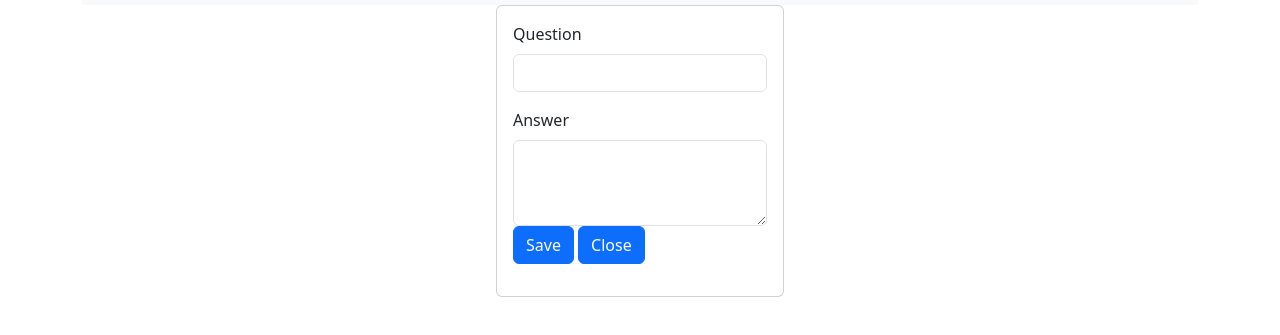
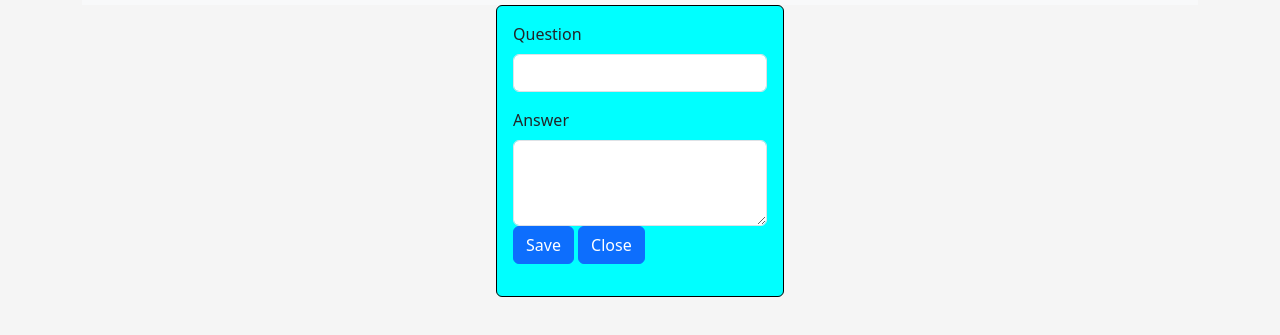
Before and after one commit to sjaworowicz/Flashcards, a plain HTML site: page index.html in a window 1280 px wide. Shown: the part 51-386 px from the top of the page. Drawn offline with nearby package versions, Linux system fonts and the light colour scheme.

Commit message:
styled a bit now functionality

```diff
--- a/css/style.css
+++ b/css/style.css
@@ -1,11 +1,8 @@
-.container {
-    display: flex;
-    justify-content: space-between;
-flex-direction: row;
-flex-wrap: wrap;
+body{
+    background-color: whitesmoke;
   }
 
-  .card {
-    background-color: blue;
+.card{
+    background-color: aqua;
     border: #000000 solid 1px;
   }
--- a/index.html
+++ b/index.html
@@ -5,7 +5,7 @@
     <meta name="viewport" content="width=device-width, initial-scale=1">
     <title>Flashcards</title>
     <link href="https://cdn.jsdelivr.net/npm/bootstrap@5.3.3/dist/css/bootstrap.min.css" rel="stylesheet" integrity="sha384-QWTKZyjpPEjISv5WaRU9OFeRpok6YctnYmDr5pNlyT2bRjXh0JMhjY6hW+ALEwIH" crossorigin="anonymous">
-    <link href="css/style.css" rel="style">
+    <link href="css/style.css" rel="stylesheet">
   </head>
   <body>
 
```
